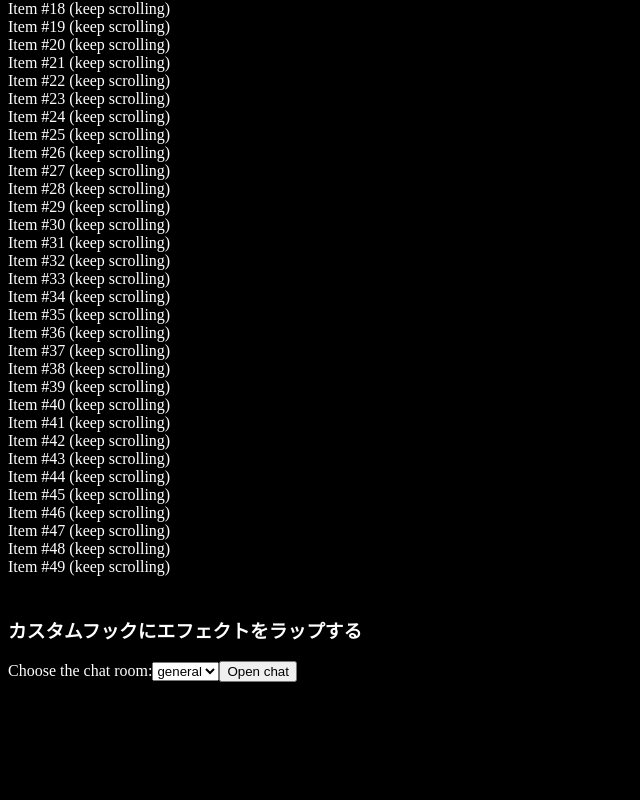
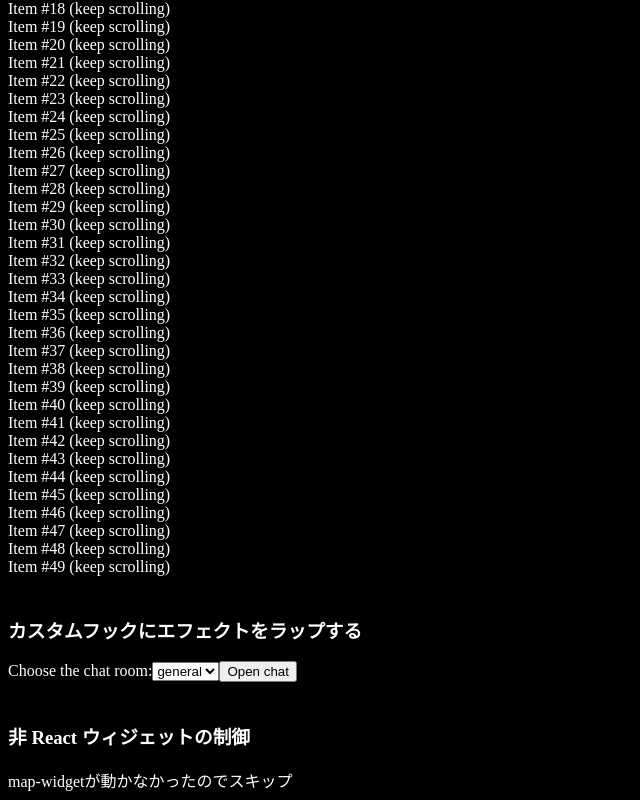
Before and after one commit to YukoKano/playground, a Next.js app: page /react/useeffectcheck in a window 1280 px wide. Shown: the part 1694-2494 px from the top of the page, without its empty margins (0-640 px from the left). Before the commit the page ends 2384 px from the top, so only its background shows below. Built offline with nearby package versions, Linux system fonts and the light colour scheme.

Commit message:
map-widgetが動かなかったがちゃんとやったよ

```diff
--- a/src/app/react/useeffectcheck/page.jsx
+++ b/src/app/react/useeffectcheck/page.jsx
@@ -31,6 +31,9 @@ export default function useeffectcheck() {
       <h3>カスタムフックにエフェクトをラップする</h3>
       <ChatroomWithCustomHook />
       <MousePosition />
+      <div style={{ marginTop: "40px" }} />
+      <h3>非 React ウィジェットの制御</h3>
+      map-widgetが動かなかったのでスキップ
     </>
   );
 }
```
